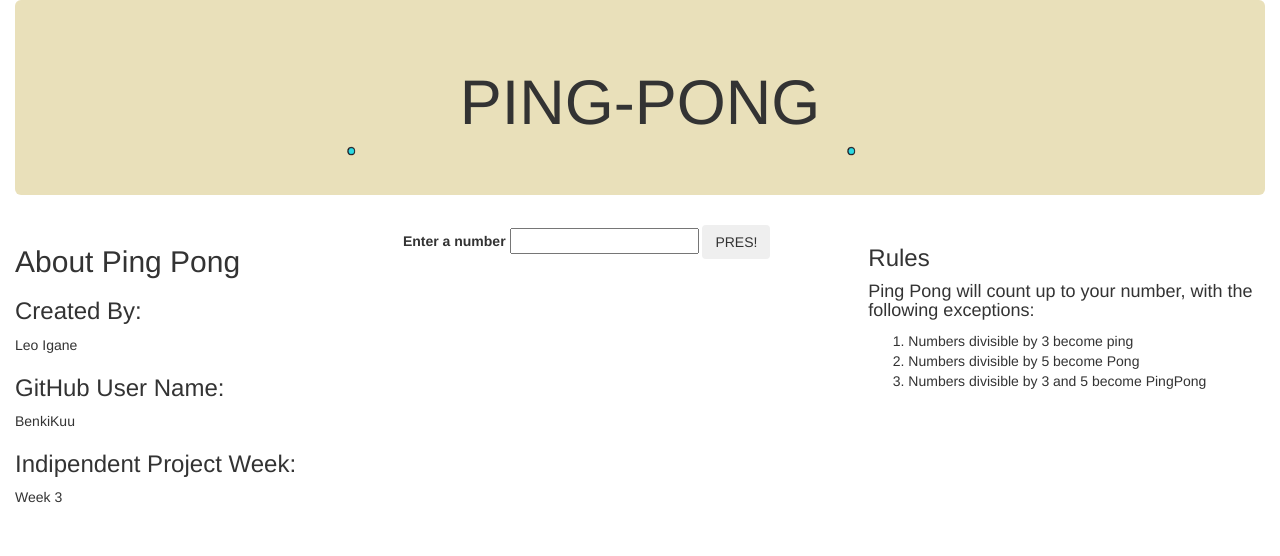
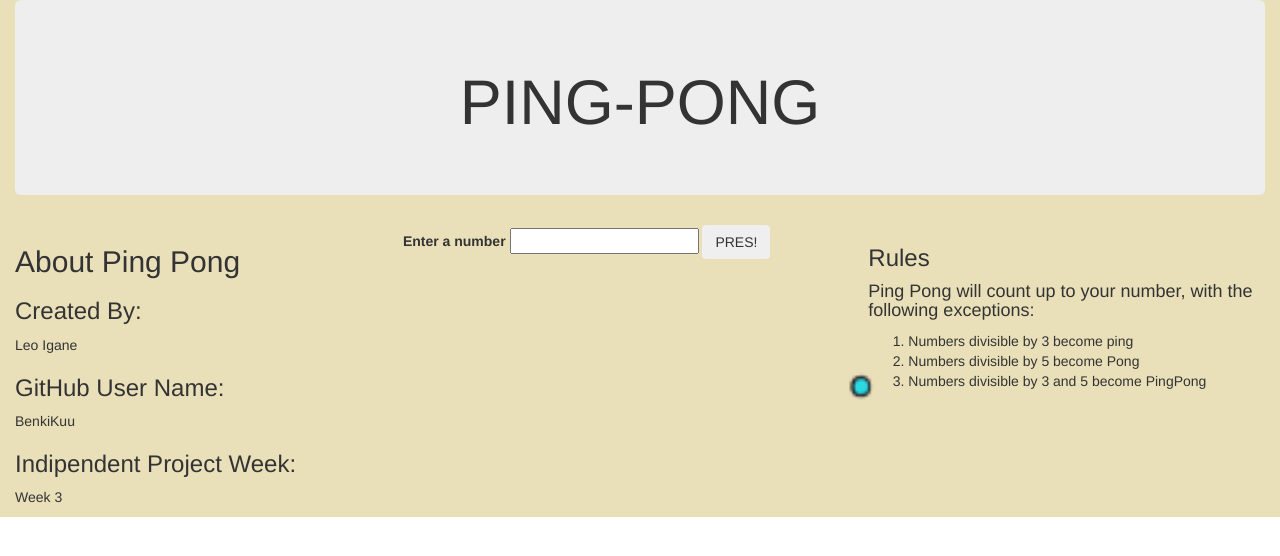
Before and after one commit to BenkiKuu/ip3, a plain HTML site: page index.html in a window 1280 px wide. Drawn offline with nearby package versions, Linux system fonts and the light colour scheme.

Commit message:
adds more styling

```diff
--- a/css/styles.css
+++ b/css/styles.css
@@ -1,6 +1,6 @@
 .jumbotron{
   text-align: center;
-  background-image: url(../gif/header.gif);
+
 }
 #pingResult{
   text-align: center;
@@ -9,3 +9,11 @@
 #result{
 text-align: center;
 }
+.container-fluid{
+  background-image: url(../gif/header.gif);
+  background-repeat: no-repeat;
+  background-size: cover;
+}
+#creatorInfo{
+  color: #0000FF
+}
```
